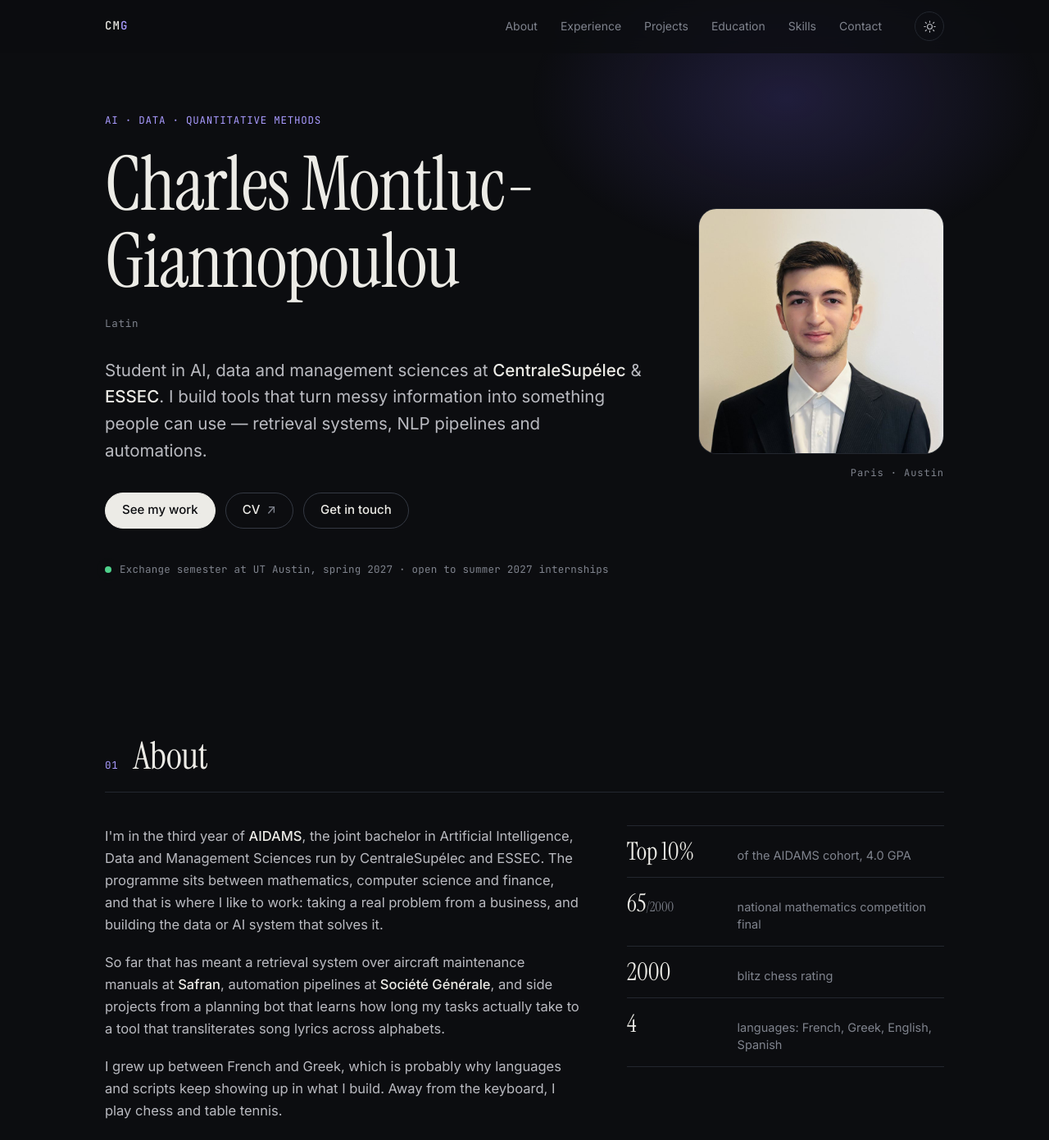
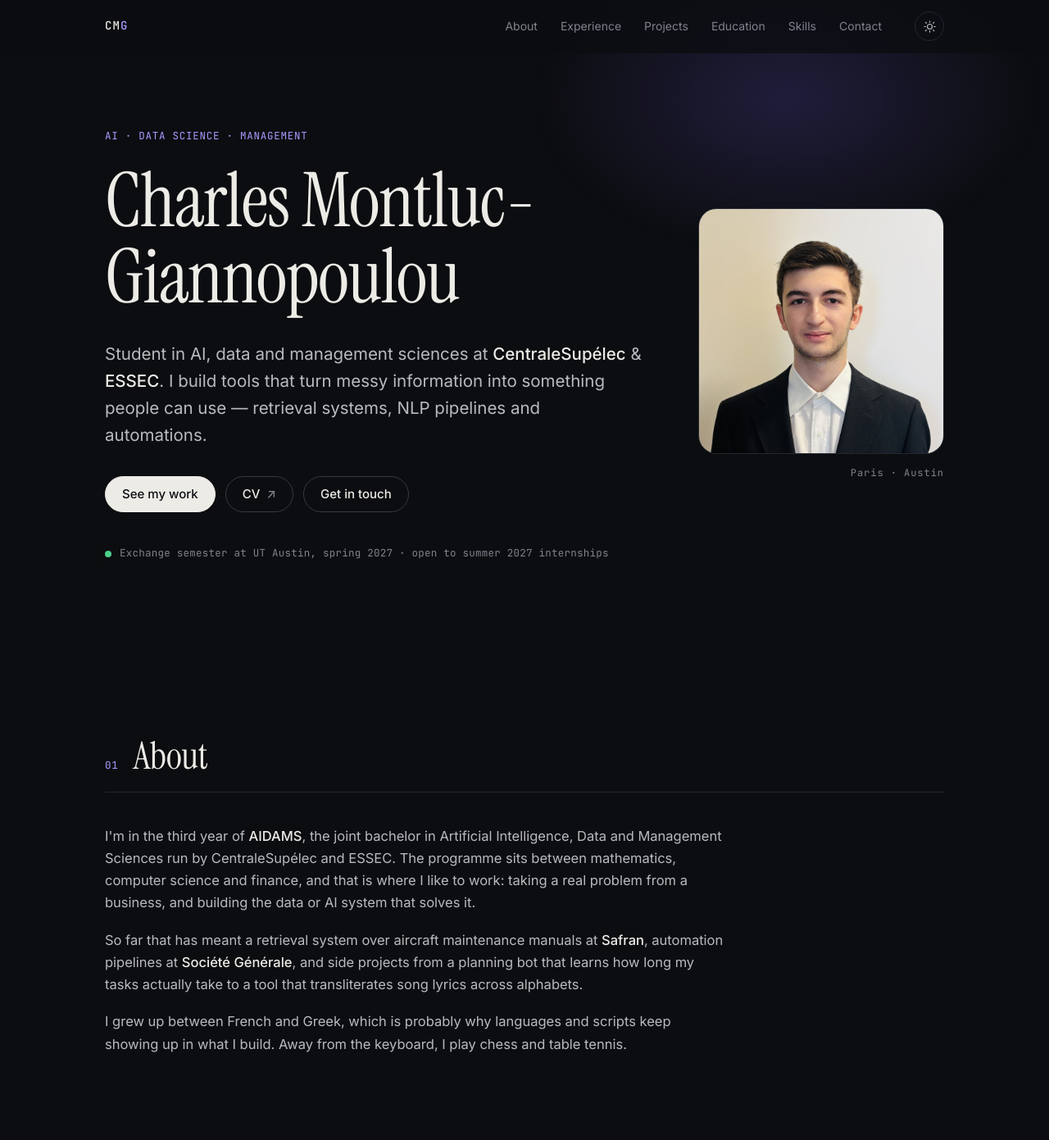
Before and after one commit to CharlesMontluc/CharlesMontluc.github.io, a plain HTML site: page index.html in a window 1280 px wide. Shown: the top 1391 px of the page at 82% size. Drawn offline with Linux system fonts and the light colour scheme.

Commit message:
Update tagline, remove stats panel, add coursework from the AIDAMS catalogue

```diff
--- a/assets/css/style.css
+++ b/assets/css/style.css
@@ -195,7 +195,6 @@ img { max-width: 100%; display: block; }
 .section-num,
 .project-kicker,
 .role-date,
-.script-caption,
 .contact-key,
 .beyond-key,
 .status {
@@ -217,32 +216,7 @@ img { max-width: 100%; display: block; }
   line-height: 1.02;
   letter-spacing: -.015em;
   margin: 0;
-  height: 2.04em; /* two lines reserved so script changes don't shift layout */
 }
-.name-line { display: inline; }
-.name-line .ch-scramble { color: var(--accent); }
-.name[data-script="Katakana"] .name-line { font-size: .7em; letter-spacing: .02em; }
-.name[data-script="Arabic"] .name-line { font-size: .8em; line-height: 1.22; }
-
-.script-caption {
-  display: flex;
-  align-items: center;
-  gap: 14px;
-  color: var(--muted);
-  margin: 18px 0 0;
-  min-height: 20px;
-}
-.script-label { min-width: 7.5em; }
-.script-dots { display: inline-flex; gap: 6px; }
-.script-dots i {
-  width: 6px;
-  height: 6px;
-  border-radius: 50%;
-  background: var(--line-strong);
-  transition: background-color .3s, transform .3s var(--ease);
-}
-.script-dots i.on { background: var(--accent); transform: scale(1.25); }
-
 .lede {
   font-size: clamp(18px, 1.8vw, 20.5px);
   line-height: 1.6;
@@ -390,35 +364,18 @@ h3 { font-weight: 600; letter-spacing: -.01em; }
 /* about */
 .about-grid {
   display: grid;
-  grid-template-columns: minmax(0, 1.5fr) minmax(0, 1fr);
-  gap: 56px;
+  max-width: 760px;
 }
 .prose p { margin: 0 0 1.1em; color: var(--text-soft); }
 .prose strong { color: var(--text); font-weight: 500; }
 
-.facts {
-  margin: 0;
-  display: grid;
-  gap: 0;
-  align-content: start;
-  border-top: 1px solid var(--line);
-}
-.facts div {
-  display: grid;
-  grid-template-columns: 7.2em 1fr;
-  gap: 16px;
-  align-items: baseline;
-  padding: 16px 0;
-  border-bottom: 1px solid var(--line);
-}
-.facts dt {
-  font-family: var(--font-display);
-  font-size: 30px;
-  line-height: 1;
-  color: var(--text);
-}
-.facts dt small { font-size: .55em; color: var(--muted); }
-.facts dd { margin: 0; font-size: 14.5px; color: var(--muted); line-height: 1.45; }
+
+/* coursework in education */
+.courses { margin: 22px 0 0; display: grid; gap: 12px; }
+.courses div { display: grid; grid-template-columns: 170px 1fr; gap: 20px; }
+.courses dt { font-family: var(--font-mono); font-size: 12.5px; letter-spacing: .04em; color: var(--muted); padding-top: 2px; }
+.courses dd { margin: 0; color: var(--text-soft); font-size: 15px; }
+@media (max-width: 720px) { .courses div { grid-template-columns: 1fr; gap: 2px; } }
 
 /* timeline (experience + education) */
 .timeline { list-style: none; margin: 0; padding: 0; }
@@ -659,7 +616,6 @@ a:hover .arrow, .project:hover .arrow { transform: translate(2px, -2px); color:
   .monogram { font-size: 56px; }
   .portrait figcaption { display: none; }
 
-  .about-grid { grid-template-columns: 1fr; gap: 36px; }
   .projects { grid-template-columns: 1fr; }
   .project-feature { grid-template-columns: 1fr; gap: 24px; }
 }
@@ -675,7 +631,6 @@ a:hover .arrow, .project:hover .arrow { transform: translate(2px, -2px); color:
   }
   .role-meta { flex-direction: row; gap: 12px; flex-wrap: wrap; }
   .footer-inner { flex-direction: column; gap: 4px; }
-  .name { height: 2.1em; }
 }
 
 /* secondary links inside a project card (sit above the card-wide link) */
--- a/index.html
+++ b/index.html
@@ -52,14 +52,8 @@
     <!-- HERO -->
     <section class="hero wrap" id="top">
       <div class="hero-text">
-        <p class="eyebrow">AI · Data · Quantitative methods</p>
-        <h1 class="name" aria-label="Charles Montluc-Giannopoulou">
-          <span class="name-line" data-name aria-hidden="true">Charles Montluc-Giannopoulou</span>
-        </h1>
-        <p class="script-caption" aria-hidden="true">
-          <span class="script-label" data-script-label>Latin</span>
-          <span class="script-dots" data-script-dots></span>
-        </p>
+        <p class="eyebrow">AI · Data Science · Management</p>
+        <h1 class="name">Charles Montluc-Giannopoulou</h1>
         <p class="lede">
           Student in AI, data and management sciences at
           <strong>CentraleSupélec</strong> &amp; <strong>ESSEC</strong>.
@@ -108,12 +102,6 @@
             showing up in what I build. Away from the keyboard, I play chess and table tennis.
           </p>
         </div>
-        <dl class="facts reveal">
-          <div><dt>Top 10%</dt><dd>of the AIDAMS cohort, 4.0 GPA</dd></div>
-          <div><dt>65<small>/2000</small></dt><dd>national mathematics competition final</dd></div>
-          <div><dt>2000</dt><dd>blitz chess rating</dd></div>
-          <div><dt>4</dt><dd>languages: French, Greek, English, Spanish</dd></div>
-        </dl>
       </div>
     </section>
 
@@ -248,9 +236,13 @@
             <p class="role-title">Bachelor in Artificial Intelligence, Data and Management Sciences (AIDAMS)</p>
             <ul>
               <li>Selective joint degree taught fully in English, combining mathematics, computer science, data science, AI, business and finance.</li>
-              <li>Top 10% of the cohort, 4.0 GPA.</li>
-              <li>Coursework: advanced linear algebra, probability theory, statistics &amp; data modelling, econometrics, stochastic processes, machine learning, programming for data science.</li>
-            </ul>
+              <li>4.0 GPA.</li>
+                          </ul>
+            <dl class="courses">
+              <div><dt>Mathematics</dt><dd>Advanced Linear Algebra · Optimization · Probability Theory · Statistics &amp; Data Modeling · Stochastic Processes · Fourier Analysis</dd></div>
+              <div><dt>AI &amp; Computer Science</dt><dd>Machine Learning · NLP &amp; Text Mining · Computer Vision · Knowledge Graphs &amp; Graph Databases · Algorithms &amp; Complexity · Cloud Computing · Data Storage &amp; Collection</dd></div>
+              <div><dt>Economics &amp; Finance</dt><dd>Econometrics · Time Series &amp; Business Forecasting · Principles of Finance · Microeconomics · Macroeconomics · Financial Accounting</dd></div>
+            </dl>
           </div>
         </li>
       </ol>
```
